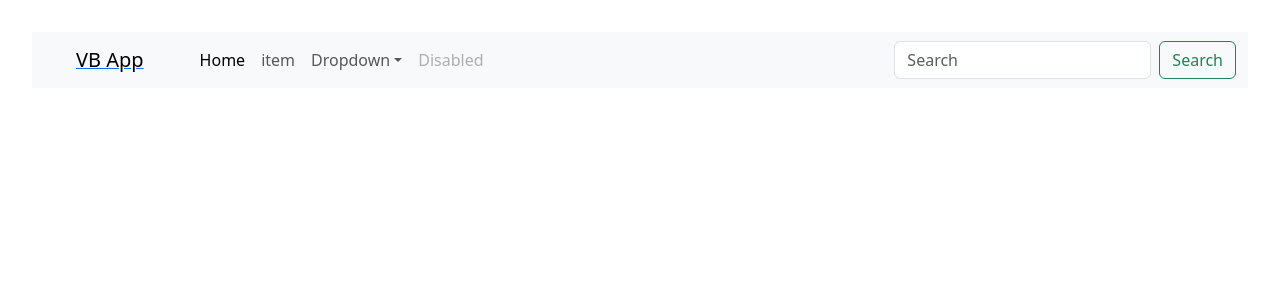
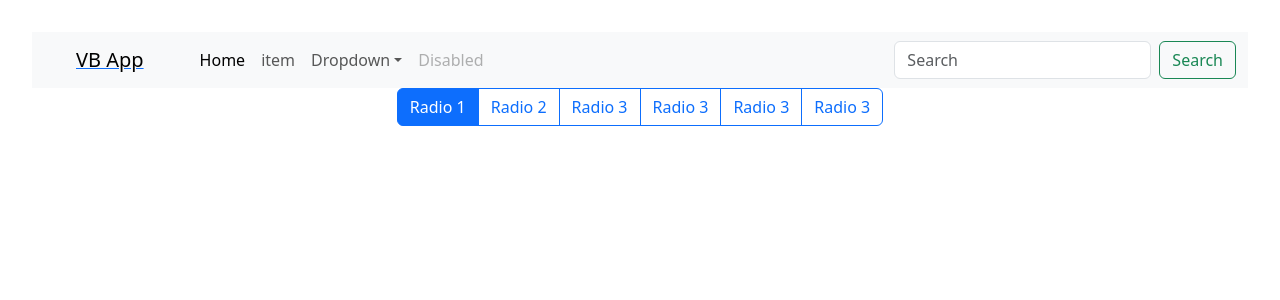
Before and after one commit to mbigdelu/vb_app, a React (Create React App) app: page /test in a window 1280 px wide. Shown: the top 300 px of the page. Built offline with nearby package versions, Linux system fonts and the light colour scheme.

Commit message:
Build Commit

```diff
--- a/src/App.css
+++ b/src/App.css
@@ -53,3 +53,11 @@ html {
 .re-nav-link {
   text-decoration: none;
 }
+
+@media (max-width: 768px) {
+  .btn-group[name="actsRadioGroup"] .btn,
+  .btn-group[name="playersRadioGroup"] .btn {
+    font-size: 14px;
+    padding: 5px 10px;
+  }
+}
--- a/src/NewGame/NewGameRun.jsx
+++ b/src/NewGame/NewGameRun.jsx
@@ -242,7 +242,7 @@ function NewGameRun(props) {
             <h3>Who got the point?</h3>
           </div>
           <div
-            class="btn-group mt-3"
+            class="btn-group  mt-3"
             role="players"
             aria-label="Basic radio toggle button group"
             name="playersRadioGroup"
--- a/src/PlayerAnalyzer/PlayerPage.jsx
+++ b/src/PlayerAnalyzer/PlayerPage.jsx
@@ -24,8 +24,8 @@ export default function PlayerPage() {
   console.log(state.playerData);
 
   return (
-    <div className="container">
-      <div class="container mt-5 pt-3 mx-5 px-5">
+    <div className="container container-sm">
+      <div class="container mt-5 pt-3  px-5">
         <div class="row ">
           <div class="col-md-6 mb-0">
             <div>
@@ -43,7 +43,7 @@ export default function PlayerPage() {
               />
             </div>
           </div>
-          <div class="col-md-6 ">
+          <div class="col-md-6">
             <div>
               <TableGenerator data={tableDataGenerator(state.playerData)} />
             </div>
--- a/src/Test.jsx
+++ b/src/Test.jsx
@@ -1,8 +1,74 @@
-
-
 function Test(props) {
   return (
-    null
+    <div
+      class="btn-group"
+      role="group"
+      aria-label="Basic radio toggle button group"
+    >
+      <input
+        type="radio"
+        class="btn-check"
+        name="btnradio"
+        id="btnradio1"
+        autocomplete="off"
+        checked
+      />
+      <label class="btn btn-outline-primary" for="btnradio1">
+        Radio 1
+      </label>
+
+      <input
+        type="radio"
+        class="btn-check"
+        name="btnradio"
+        id="btnradio2"
+        autocomplete="off"
+      />
+      <label class="btn btn-outline-primary" for="btnradio2">
+        Radio 2
+      </label>
+
+      <input
+        type="radio"
+        class="btn-check"
+        name="btnradio"
+        id="btnradio3"
+        autocomplete="off"
+      />
+      <label class="btn btn-outline-primary" for="btnradio3">
+        Radio 3
+      </label>
+      <input
+        type="radio"
+        class="btn-check"
+        name="btnradio"
+        id="btnradio3"
+        autocomplete="off"
+      />
+      <label class="btn btn-outline-primary" for="btnradio3">
+        Radio 3
+      </label>
+      <input
+        type="radio"
+        class="btn-check"
+        name="btnradio"
+        id="btnradio3"
+        autocomplete="off"
+      />
+      <label class="btn btn-outline-primary" for="btnradio3">
+        Radio 3
+      </label>
+      <input
+        type="radio"
+        class="btn-check"
+        name="btnradio"
+        id="btnradio3"
+        autocomplete="off"
+      />
+      <label class="btn btn-outline-primary" for="btnradio3">
+        Radio 3
+      </label>
+    </div>
   );
 }
 
```
Also changed, not shown: 1 other file (tests, documents, lock files or other folders).
